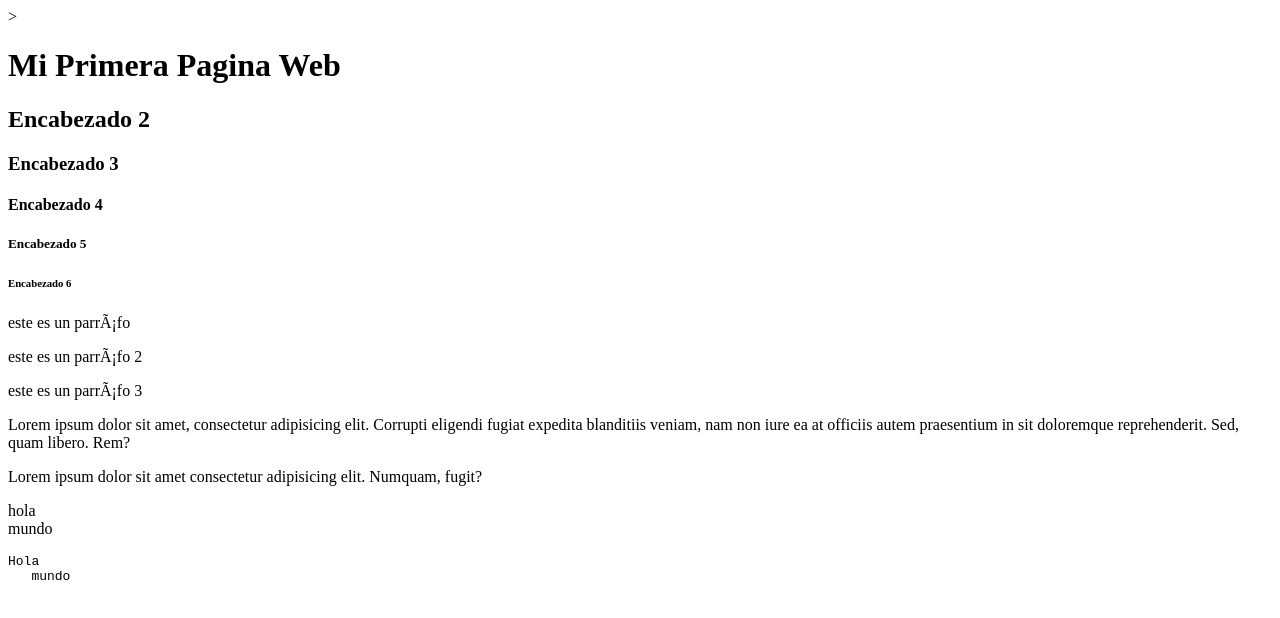
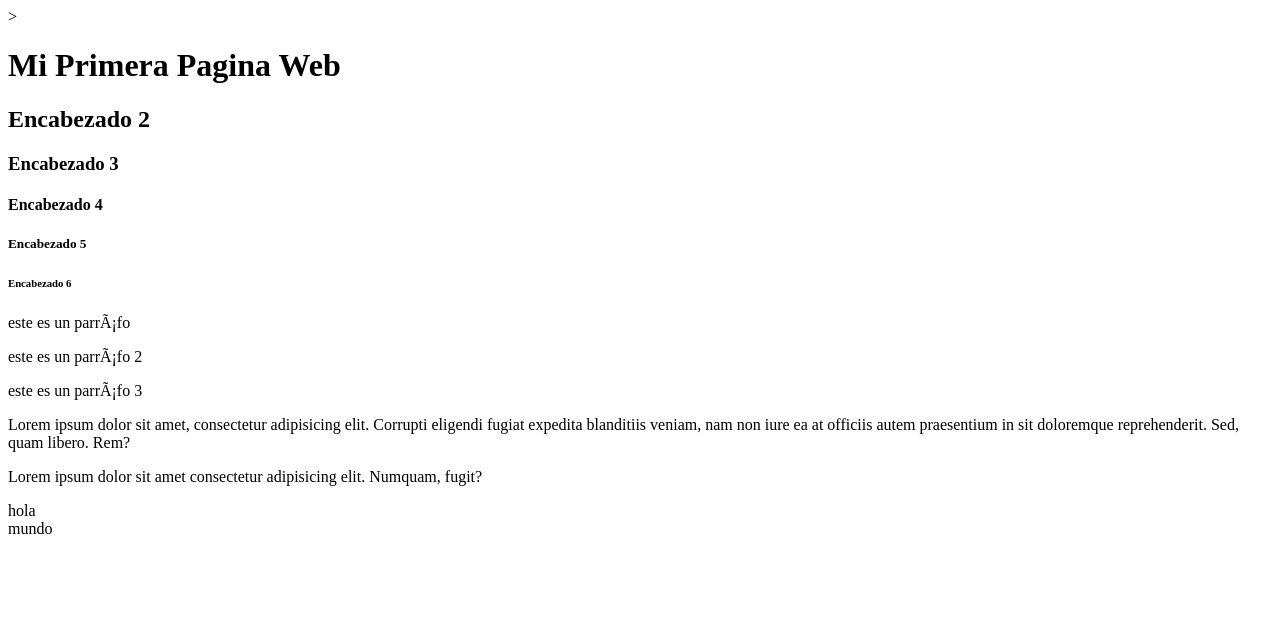
Before and after one commit to menylizalde/PracticasHtml, a plain HTML site: page PRACTICA 1/index.html in a window 1280 px wide. Drawn offline with Linux system fonts and the light colour scheme.

Commit message:
se realiza cambio practica 1

```diff
--- a/PRACTICA 1/index.html
+++ b/PRACTICA 1/index.html
@@ -28,9 +28,5 @@
   mundo
 </p>
 
-<!--Preformated-->
-<pre>
-Hola
-   mundo
-    </pre>
+
 </html>
```
